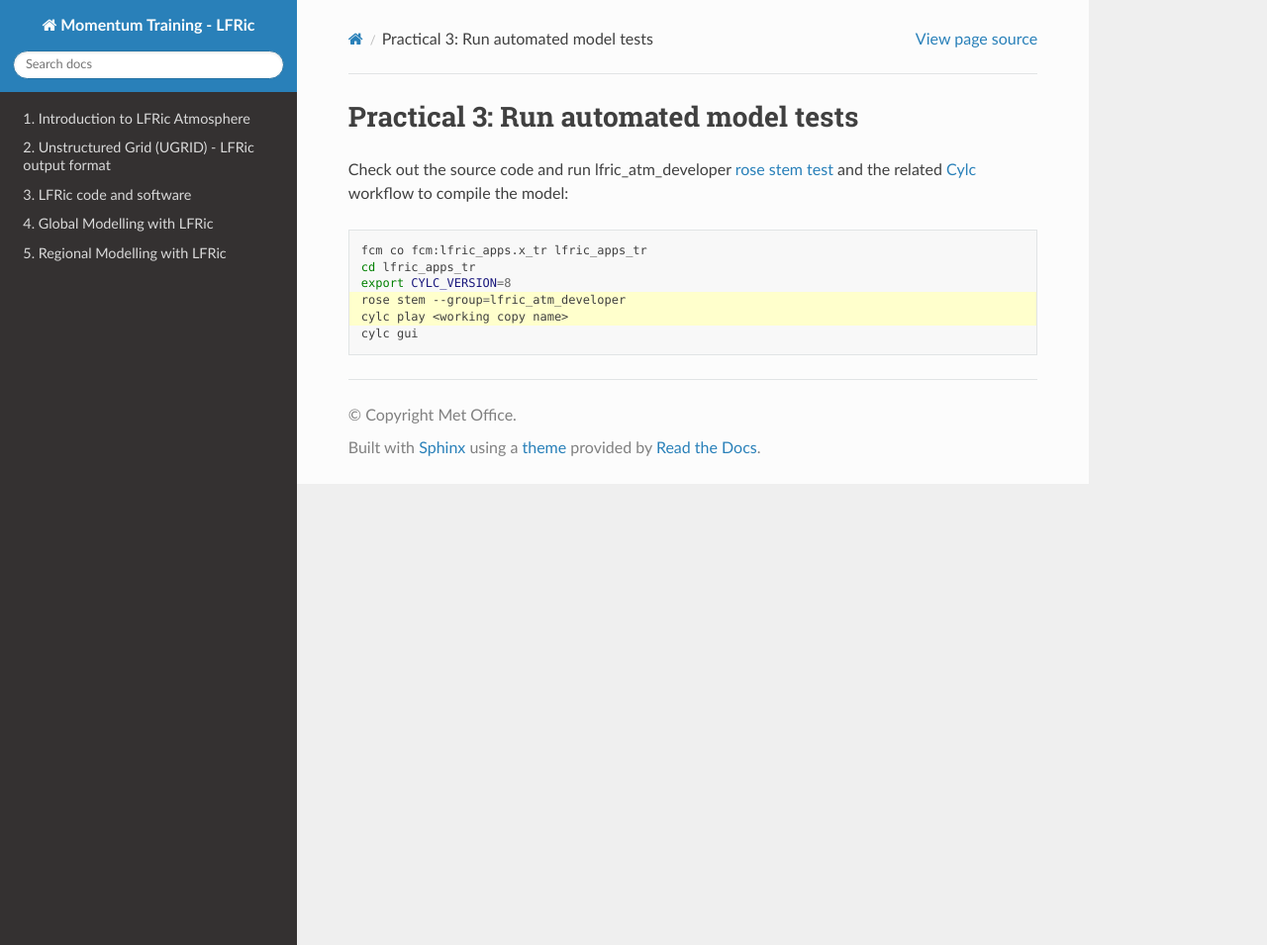
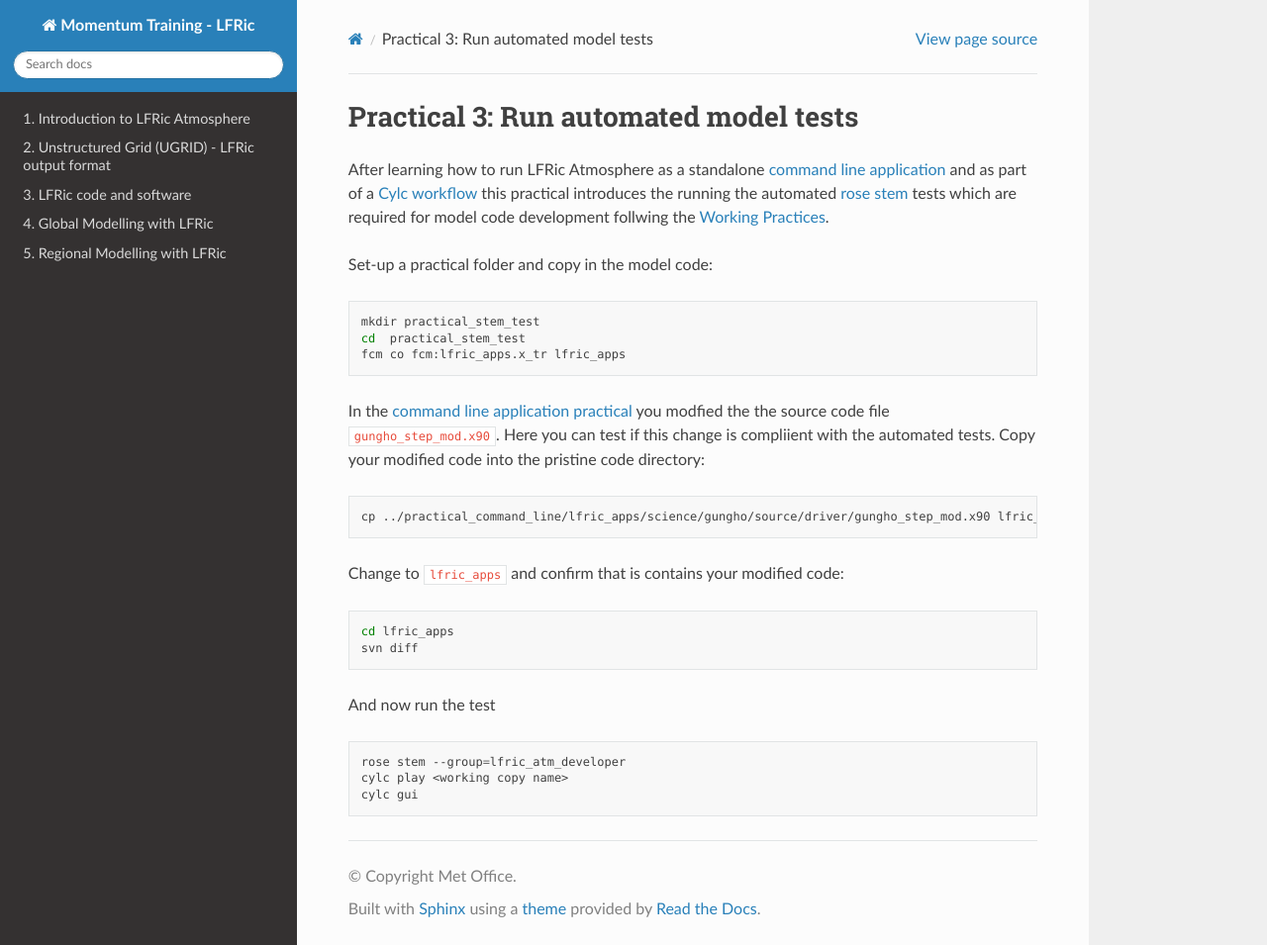
Before and after one commit to MetOffice/LFRic-Atmosphere-Training, a Sphinx documentation site: the page built from source/lfric_infrastructure/practical_stem_test.rst, in a window 1280 px wide and 955 px high. Shown: the whole window at 99% size. Built offline with Sphinx 7.4.7 and the Read the Docs theme 3.1.0, drawn with Linux system fonts in a browser that asks for light colours.

Commit message:
Draft introduction to practical 3.3

```diff
--- a/source/lfric_infrastructure/practical_stem_test.rst
+++ b/source/lfric_infrastructure/practical_stem_test.rst
@@ -1,14 +1,33 @@
 Practical 3: Run automated model tests
 --------------------------------------
 
-Check out the source code and run lfric_atm_developer `rose stem test <https://metomi.github.io/rose/doc/html/tutorial/rose/furthertopics/rose-stem.html>`_ and the related `Cylc <https://cylc.github.io/cylc-doc/latest/html/index.html>`_ workflow to compile the model:
+After learning how to run LFRic Atmosphere as a standalone :ref:`command line application <practical_3_1-caption>` and as part of a :ref:`Cylc workflow <practical_3_2-caption>` this practical introduces the running the automated `rose stem <https://metomi.github.io/rose/doc/html/tutorial/rose/furthertopics/rose-stem.html>`_ tests which are required for model code development follwing the :ref:`working-practices-caption`.
+
+Set-up a practical folder and copy in the model code:
 
 .. code-block:: bash
-   :emphasize-lines: 4,5
 
-   fcm co fcm:lfric_apps.x_tr lfric_apps_tr
-   cd lfric_apps_tr
-   export CYLC_VERSION=8
+   mkdir practical_stem_test
+   cd  practical_stem_test
+   fcm co fcm:lfric_apps.x_tr lfric_apps
+
+In the :ref:`command line application practical <practical_3_1-caption>` you modfied the the source code file ``gungho_step_mod.x90``. Here you can test if this change is compliient with the automated tests. Copy your modified code into the pristine code directory:
+
+.. code-block:: bash
+
+   cp ../practical_command_line/lfric_apps/science/gungho/source/driver/gungho_step_mod.x90 lfric_apps/science/gungho/source/driver/gungho_step_mod.x90
+
+Change to ``lfric_apps`` and confirm that is contains your modified code:
+
+.. code-block:: bash
+
+   cd lfric_apps
+   svn diff
+
+And now run the test
+
+.. code-block:: bash
+
    rose stem --group=lfric_atm_developer
    cylc play <working copy name>
    cylc gui
```
